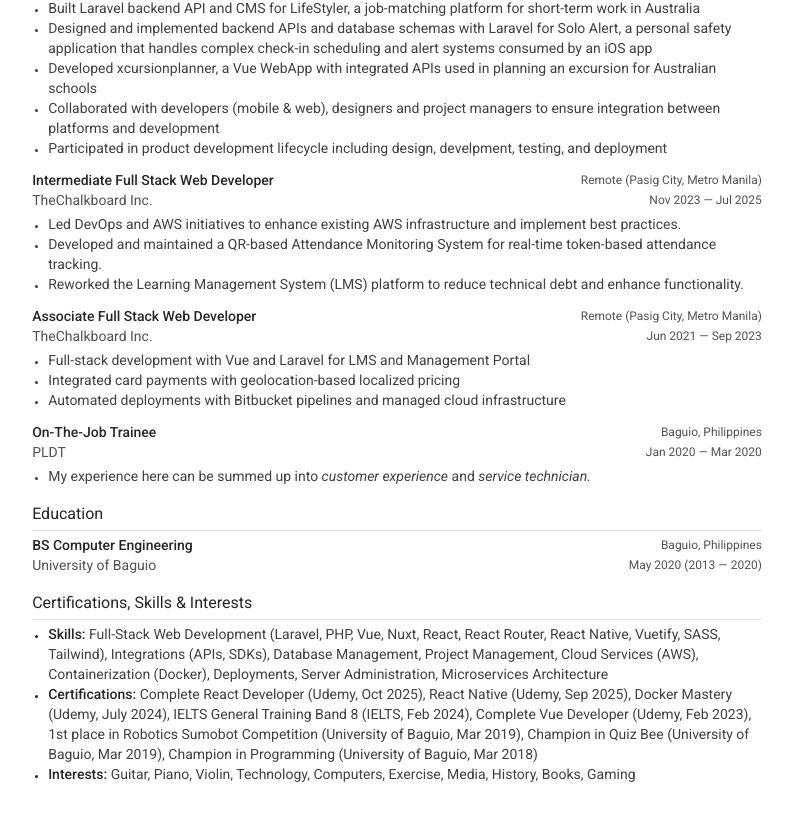
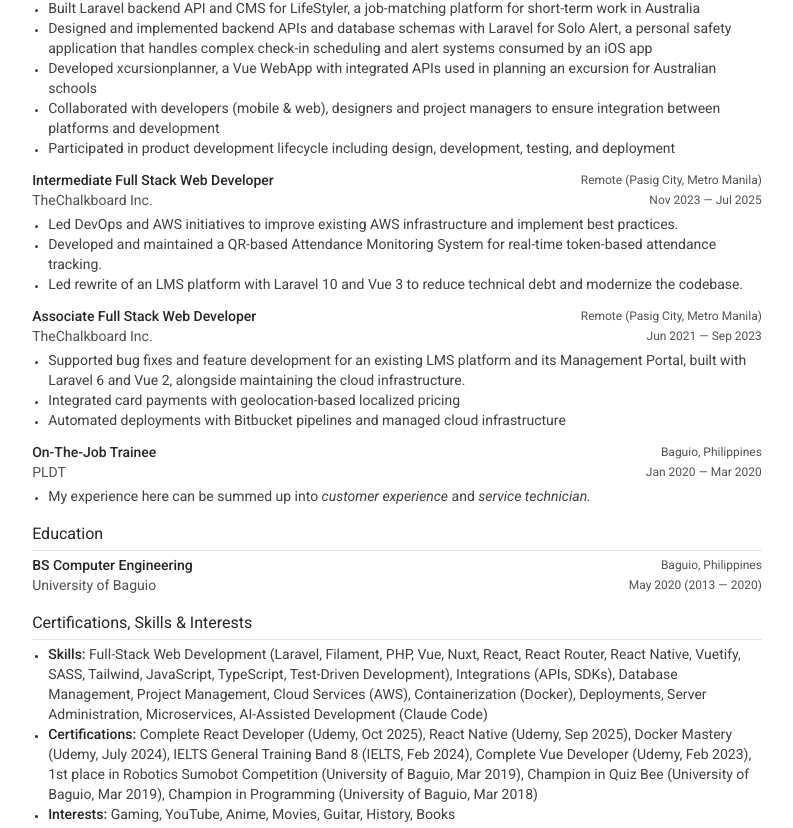
Before and after one commit to ijay-bm/resume, a Vue app: page / in a window 1280 px wide. Shown: the part 295-1123 px from the top of the page, without its empty margins (243-1036 px from the left). Built offline with nearby package versions, Linux system fonts and the light colour scheme.

Commit message:
docs(resume): update contact location and rewrite experience descriptions

```diff
--- a/src/assets/css/themes/type-a/components/contact-info.css
+++ b/src/assets/css/themes/type-a/components/contact-info.css
@@ -1,6 +1,6 @@
 .contact-info {
   .contact-info__item {
-    @apply flex items-center gap-2;
+    @apply flex items-center gap-2 whitespace-nowrap;
   }
 }
 
--- a/src/assets/css/themes/type-b/components/contact-info.css
+++ b/src/assets/css/themes/type-b/components/contact-info.css
@@ -1,6 +1,6 @@
 .contact-info {
   .contact-info__item {
-    @apply flex items-center gap-2;
+    @apply flex items-center gap-[1px] whitespace-nowrap;
   }
 }
 
--- a/src/assets/css/themes/type-c/components/contact-info.css
+++ b/src/assets/css/themes/type-c/components/contact-info.css
@@ -1,6 +1,6 @@
 .contact-info {
   .contact-info__item {
-    @apply flex items-center gap-2;
+    @apply flex items-center gap-2 whitespace-nowrap;
   }
 }
 
--- a/src/components/ContactInfo.vue
+++ b/src/components/ContactInfo.vue
@@ -14,9 +14,7 @@
     </li>
     <li class="contact-info__item">
       <IMdiLocation />
-      <span>Philippines</span>
+      <span>Angeles City, PH</span>
     </li>
   </ul>
 </template>
-
-<script setup lang="ts"></script>
--- a/src/components/ResumeLeft.vue
+++ b/src/components/ResumeLeft.vue
@@ -113,7 +113,7 @@
                   ensure integration between platforms and development
                 </li>
                 <li class="enumeration__description-item">
-                  Participated in product development lifecycle including design, develpment,
+                  Participated in product development lifecycle including design, development,
                   testing, and deployment
                 </li>
               </ul>
@@ -135,7 +135,7 @@
 
               <ul class="enumeration__description">
                 <li class="enumeration__description-item">
-                  Led DevOps and AWS initiatives to enhance existing AWS infrastructure and
+                  Led DevOps and AWS initiatives to improve existing AWS infrastructure and
                   implement best practices.
                 </li>
                 <li class="enumeration__description-item">
@@ -143,8 +143,8 @@
                   token-based attendance tracking.
                 </li>
                 <li class="enumeration__description-item">
-                  Reworked the Learning Management System (LMS) platform to reduce technical debt
-                  and enhance functionality.
+                  Led rewrite of an LMS platform with Laravel 10 and Vue 3 to reduce technical debt
+                  and modernize the codebase.
                 </li>
               </ul>
             </div>
@@ -189,7 +189,9 @@
                   stacks.
                 </li> -->
                 <li class="enumeration__description-item">
-                  Full-stack development with Vue and Laravel for LMS and Management Portal
+                  Supported bug fixes and feature development for an existing LMS platform and its
+                  Management Portal, built with Laravel 6 and Vue 2, alongside maintaining the cloud
+                  infrastructure.
                 </li>
                 <li class="enumeration__description-item">
                   Integrated card payments with geolocation-based localized pricing
@@ -272,10 +274,11 @@
               <p class="text-sm">
                 <span class="font-medium">Skills: </span>
                 <span class="text-neutral-700 dark:text-neutral-300">
-                  Full-Stack Web Development (Laravel, PHP, Vue, Nuxt, React, React Router, React
-                  Native, Vuetify, SASS, Tailwind), Integrations (APIs, SDKs), Database Management,
-                  Project Management, Cloud Services (AWS), Containerization (Docker), Deployments,
-                  Server Administration, Microservices Architecture
+                  Full-Stack Web Development (Laravel, Filament, PHP, Vue, Nuxt, React, React
+                  Router, React Native, Vuetify, SASS, Tailwind, JavaScript, TypeScript, Test-Driven
+                  Development), Integrations (APIs, SDKs), Database Management, Project Management,
+                  Cloud Services (AWS), Containerization (Docker), Deployments, Server
+                  Administration, Microservices, AI-Assisted Development (Claude Code)
                 </span>
               </p>
             </li>
@@ -301,8 +304,7 @@
               <p class="text-sm">
                 <span class="font-medium">Interests: </span>
                 <span class="text-neutral-700 dark:text-neutral-300">
-                  Guitar, Piano, Violin, Technology, Computers, Exercise, Media, History, Books,
-                  Gaming
+                  Gaming, YouTube, Anime, Movies, Guitar, History, Books
                 </span>
               </p>
             </li>
@@ -314,7 +316,7 @@
 
     <div v-if="documentStyle !== DocumentStyle.TypeC" class="interests">
       <strong>Interests:</strong>
-      Gaming, Media, Guitar, Piano, Violin, Exercise, Computers, Technology, History, Books
+      Gaming, YouTube, Anime, Movies, Guitar, History, Books
     </div>
 
     <!-- <div
--- a/src/components/ResumeRight.vue
+++ b/src/components/ResumeRight.vue
@@ -17,7 +17,7 @@
               <div class="skills__name">BS Computer Engineering</div>
               <div class="skills__item-details">
                 <ul class="skills__item-sub-skills">
-                  <li class="text-xs">Baguio PH (Jun 2013 — May 2020)</li>
+                  <li class="text-xs">University of Baguio, PH (Jun 2013 — May 2020)</li>
                 </ul>
               </div>
             </div>
--- a/src/data/skills.ts
+++ b/src/data/skills.ts
@@ -18,6 +18,7 @@
           { name: "React Router", rating: 5 },
           { name: "React Native", rating: 4 },
           { name: "JavaScript", rating: 8 },
+          { name: "TypeScript", rating: 8 },
           { name: "HTML", rating: 7 },
           { name: "CSS/SASS", rating: 8 },
           { name: "Tailwind", rating: 7 }
@@ -32,11 +33,13 @@
         rating: 8,
         experiences: [
           { name: "Laravel", rating: 8 },
-          { name: "PHP", rating: 7 },
+          { name: "PHP", rating: 8 },
           { name: "Filament", rating: 7 },
-          { name: "Bruno", rating: 7 },
-          { name: "Postman", rating: 1 },
-          { name: "MJML", rating: 1 }
+          // { name: "Bruno", rating: 8 },
+          // { name: "Postman", rating: 1 },
+          { name: "Unit/Function Tests", rating: 7 },
+          { name: "Test Driven Development", rating: 7 }
+          // { name: "MJML", rating: 1 }
           // { name: "Laravel ORM", rating: 7 },
           // { name: "Laravel Migrations", rating: 7 },
           // { name: "Laravel Blade", rating: 3 },
@@ -54,6 +57,7 @@
     //   { name: "Version Control (Git, Bitbucket)", rating: 7 }
     // ]
   },
+
   // {
   //   name: "API Development",
   //   rating: 7,
@@ -66,6 +70,7 @@
   // { name: "Static Site Generation (SSG)", rating: 1 },
   // { name: "Server-Side Rendering (SSR)", rating: 1 },
   // {
+
   //   name: "Source Control",
   //   rating: 7,
   //   experiences: [
@@ -74,6 +79,7 @@
   //     { name: "SourceTree", rating: 2 }
   //   ]
   // }
+
   // {
   //   name: "Development Approach",
   //   rating: 7,
@@ -84,28 +90,39 @@
   //   ]
   // },
 
-  // {
-  //   name: "Development Tools",
-  //   rating: 7,
-  //   experiences: [
-  //     { name: "Git", rating: 5 },
-  //     { name: "Bitbucket", rating: 5 },
-  //     { name: "SourceTree", rating: 2 },
-  //     { name: "Jira", rating: 5 },
-  //     { name: "VS Code", rating: 8 },
-  //     { name: "browser addons" },
-  //     { name: "Devolutions RDM", rating: 3 },
-  //     { name: "Postman" },
-  //     { name: "DBeaver", rating: 4 }
-  //   ]
-  // },
+  {
+    name: "Development Tools",
+    rating: 7,
+    experiences: [
+      { name: "Git", rating: 5 },
+      //     { name: "Github", rating: 6 }, // more of a platform
+      //     { name: "Gitlab", rating: 6 }, // more of a platform
+      { name: "Bitbucket", rating: 1 },
+      { name: "SourceTree", rating: 1 },
+      { name: "Jira", rating: 1 },
+      { name: "ClickUp", rating: 1 },
+      { name: "Coda", rating: 1 },
+      { name: "VS Code", rating: 8 },
+      // { name: "browser addons" },
+      // { name: "Devolutions RDM", rating: 3 },
+      // { name: "Postman", rating: 1 },
+      // { name: "DBeaver", rating: 4 }
+      { name: "Bruno", rating: 1 },
+      { name: "Claude Code", rating: 5 }
+
+      //     { name: "Atlassian Jira & Bitbucket", rating: 1 },
+      //     { name: "Gitlab", rating: 6 },
+      //     { name: "ClickUp", rating: 7 },
+      //     { name: "Coda", rating: 6 }
+    ]
+  },
 
   {
     name: "Integrations",
     rating: 7,
     experiences: [
       { name: "APIs & SDKs", rating: 7 },
-      { name: "Google Places", rating: 1 },
+      // { name: "Google Places", rating: 1 },
       // { name: "iOS In-App Purchases", rating: 1 },
       { name: "Payment Processors", rating: 1 },
       { name: "Audio/Video Services", rating: 1 },
@@ -130,16 +147,17 @@
   //   ]
   // },
 
-  {
-    name: "Project Management",
-    rating: 6,
-    experiences: [
-      { name: "Atlassian Jira & Bitbucket", rating: 1 },
-      { name: "Gitlab", rating: 6 },
-      { name: "ClickUp", rating: 7 },
-      { name: "Coda", rating: 6 }
-    ]
-  },
+  // {
+  //   name: "Project Management",
+  //   rating: 6,
+  //   experiences: [
+  //     { name: "Atlassian Jira & Bitbucket", rating: 1 },
+  //     { name: "Gitlab", rating: 6 },
+  //     { name: "ClickUp", rating: 7 },
+  //     { name: "Coda", rating: 6 }
+  //   ]
+  // },
+
   {
     name: "Cloud Services",
     rating: 5,
@@ -157,13 +175,14 @@
       { name: "AWS RDS", rating: 1 }
     ]
   },
+
   {
     name: "Containerization and Deployments",
     rating: 5,
     experiences: [
       { name: "AWS", rating: 5 },
       { name: "Docker", rating: 1 },
-      { name: "Kubernetes", rating: 1 },
+      // { name: "Kubernetes", rating: 1 },
       { name: "Bitbucket Pipelines", rating: 1 },
       { name: "Manual Deployment", rating: 1 },
       { name: "WordPress Deployment", rating: 1 },
@@ -171,16 +190,16 @@
     ]
   },
 
-  {
-    name: "Server Administration",
-    rating: 3,
-    experiences: [
-      { name: "Ubuntu", rating: 4 },
-      { name: "Amazon Linux 2023", rating: 1 }
-      // { name: "RDM (tool)", rating: 1 }
-    ]
-    // experiences: ["cron", "supervisor", "httpd"]
-  },
+  // {
+  //   name: "Server Administration",
+  //   rating: 3,
+  //   experiences: [
+  //     { name: "Ubuntu", rating: 4 },
+  //     { name: "Amazon Linux 2023", rating: 1 }
+  //     // { name: "RDM (tool)", rating: 1 }
+  //   ]
+  //   // experiences: ["cron", "supervisor", "httpd"]
+  // },
 
   // {
   //   name: "Others",
@@ -190,12 +209,22 @@
   // }
   {
     name: "Microservices Architecture",
-    rating: 2,
+    rating: 1,
     experiences: [
-      { name: "API Gateway Pattern", rating: 2 },
-      { name: "Service Isolation", rating: 2 },
-      { name: "JWT-based Inter-service Auth", rating: 2 },
-      { name: "Docker", rating: 1 }
+      { name: "API Gateway Pattern", rating: 1 },
+      { name: "Service Isolation", rating: 1 },
+      { name: "JWT-based Inter-service Auth", rating: 1 },
+      // { name: "Docker", rating: 1 }
     ]
   }
+
+  // // potential skills, or perhaps add them to other skills in the list
+  // { name: "Cline (VS Code extension)", rating: 7 },
+  // { name: "Claude LLM", rating: 7 },
+  // { name: "Claude (VS Code extension)", rating: 3 },
+  // { name: "AI-assisted development", rating: 7 }
+
+  // section for Testing (such as TDD)?
+
+  // missing automation somewhere, a dedicated seciton or somesubsection?
 ];
```
